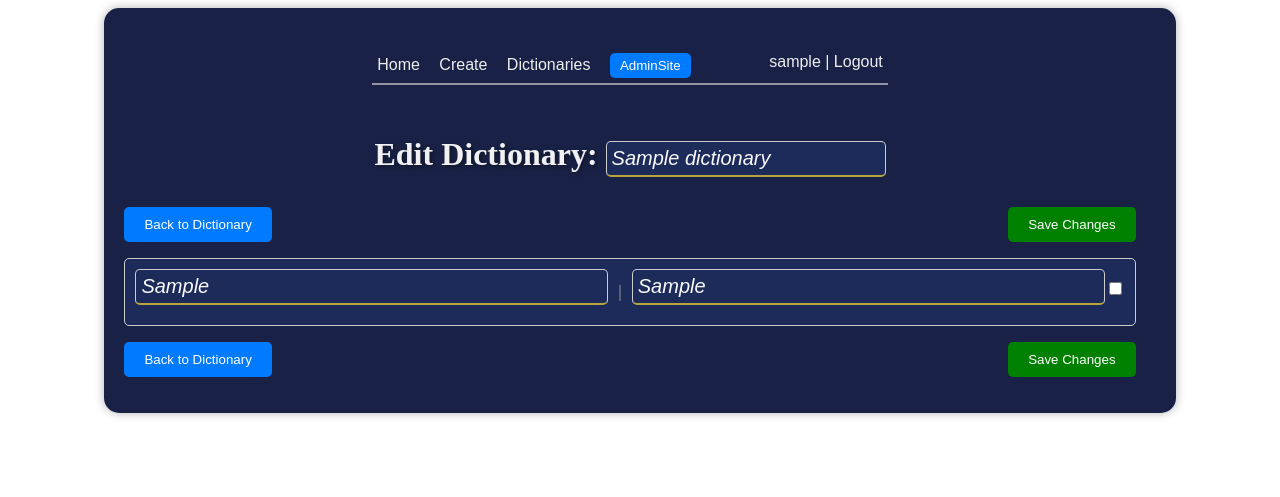
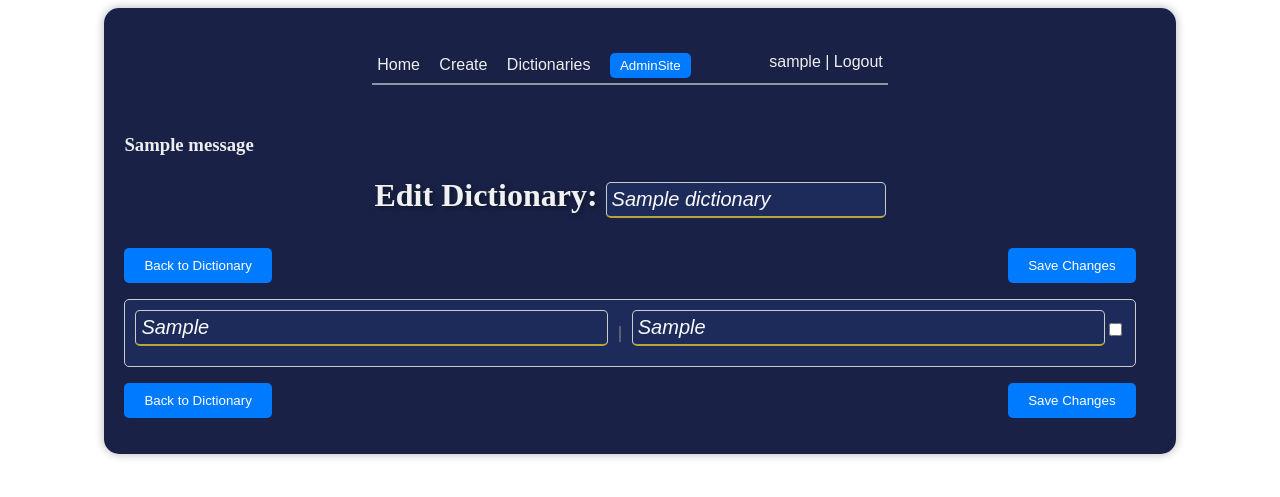
Before and after one commit to F-redy/assistant_in_learning_new_words, a Django app: a page that uses templates/words/update_dictionary.html in a window 1280 px wide. Shown: the top 497 px of the page. Run offline with Django 4.2, Linux system fonts and the light colour scheme; a user stored in the database is signed in; tables that the repository leaves empty hold one stand-in row (values such as "Sample post"); one stand-in notice (Sample message) is shown.

Commit message:
add messages

```diff
--- a/templates/words/update_dictionary.html
+++ b/templates/words/update_dictionary.html
@@ -11,6 +11,14 @@
         {% csrf_token %}
         {{ formset.management_form }}
 
+        {% if messages %}
+            {% for message in messages %}
+                {% if message.tags == 'success' %}
+                    <h3 class="success-message text-center"> {{ message }}</h3>
+                {% endif %}
+            {% endfor %}
+        {% endif %}
+
         <h1>Edit Dictionary:
             <input type="text" class="word" name="title" value="{{ dictionary.title }}">
         </h1>
@@ -20,7 +28,7 @@
                 <button type="button">Back to Dictionary</button>
             </a>
 
-            <button type="submit" class="save-button">Save Changes</button>
+            <button type="submit" class="green-button">Save Changes</button>
         </p>
 
         {% for form in formset %}
@@ -41,7 +49,7 @@
                 <button type="button">Back to Dictionary</button>
             </a>
 
-            <button type="submit" class="save-button">Save Changes</button>
+            <button type="submit" class="green-button">Save Changes</button>
         </p>
 
     </form>
```
